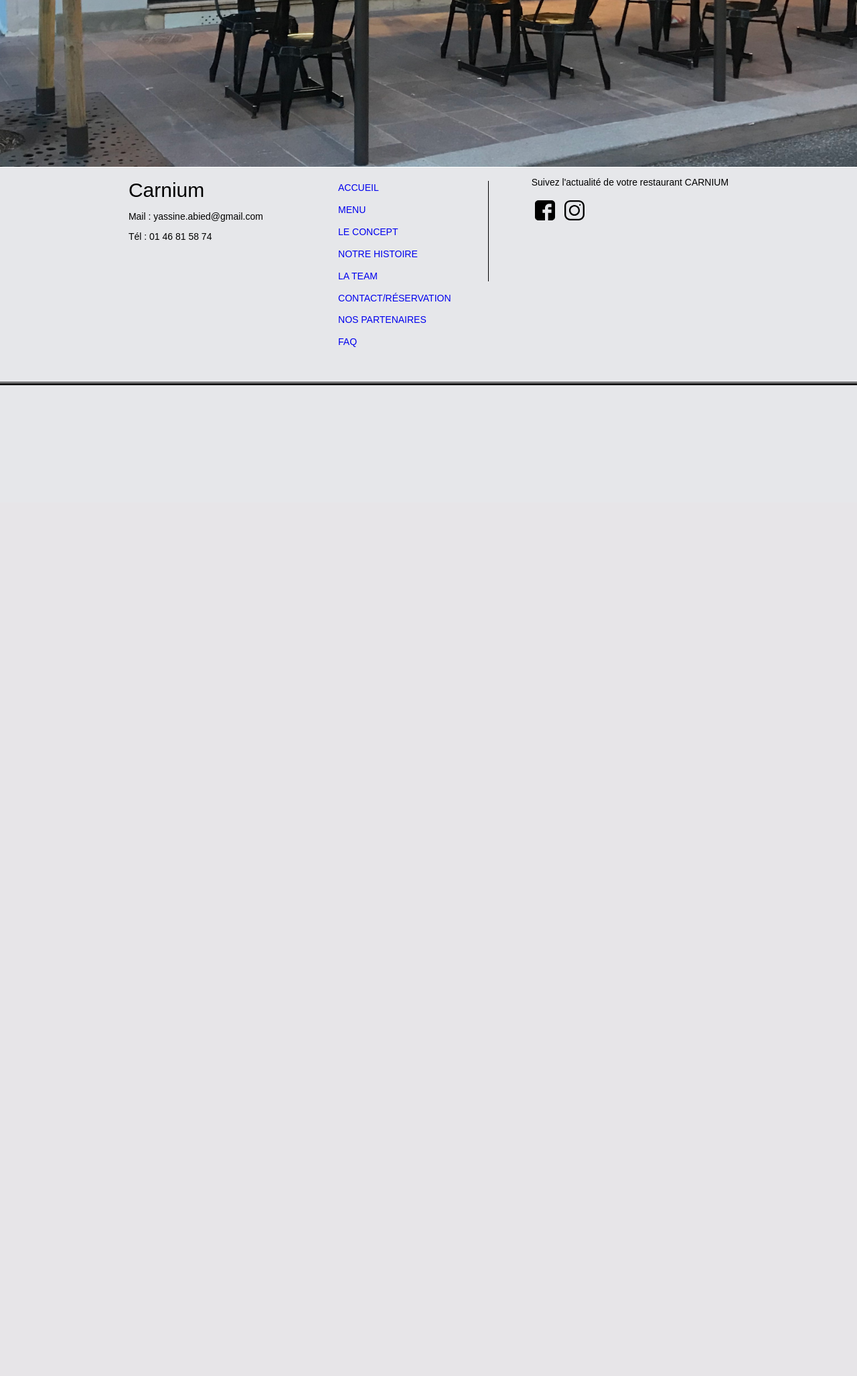
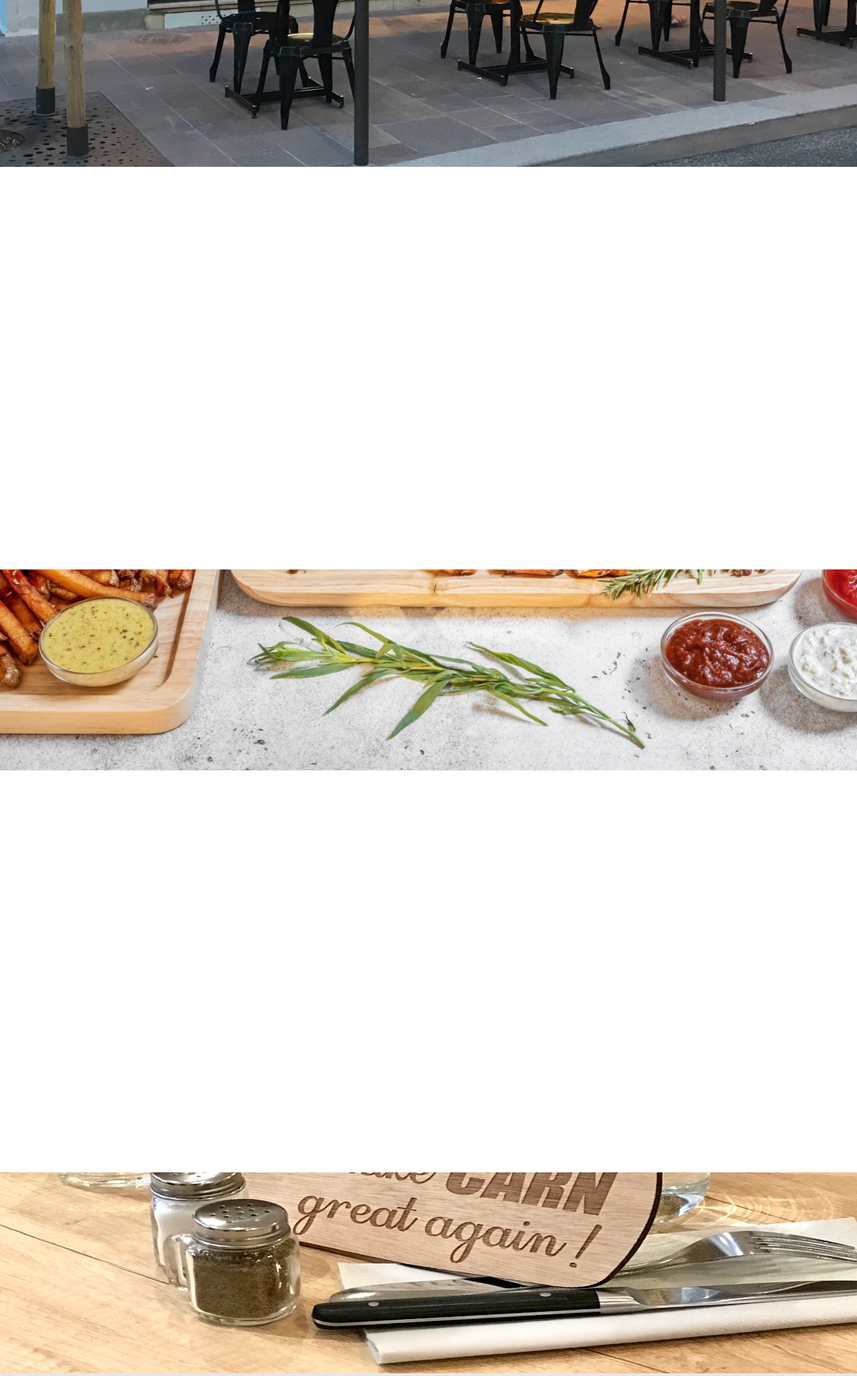
Before and after one commit to ilies28000/Carnium, a PHP site: page / in a window 1280 px wide; the page is wider, and only the part inside the window is pictured. Shown: the part 710-2764 px from the top of that part at 67% size. Before the commit the page ends 1285 px from the top of that part, so only its background shows below. Run offline with PHP 8.4, Linux system fonts and the light colour scheme; some libraries are stand-ins or nearby versions.

Commit message:
backGround

```diff
--- a/CarniumWeb/index.html
+++ b/CarniumWeb/index.html
@@ -105,7 +105,26 @@
                 <a href="#" id="reservationLink" title="Reservez"> <span>RESERVATION</span></a>
             </div>
         </div>
-        <footer>
+        <div class="background">
+            <div class="concept">
+
+            </div>
+            <div class="livraison">
+
+            </div>
+        </div>
+        <div class="background2">
+            <div class="Histoire">
+
+            </div>
+            <div class="Team">
+
+            </div>
+            <div class="Partenaires">
+
+            </div>
+        </div>
+         <footer>
             <div class="PageDown">
               <div class="info">
                 <p>Carnium</p>
--- a/CarniumWeb/styles/main.css
+++ b/CarniumWeb/styles/main.css
@@ -270,6 +270,75 @@ body{
   transition:color 0.4s ease 0s;
 }
 
+/* BackGround1 */
+
+.background{
+  width: 1440px;
+  height: 900px;
+  background: url("../images/image3.jpeg");
+  background-size: 1440px 900px;
+  background-attachment: fixed;
+  position: relative;
+}
+.concept{
+  position: absolute;
+  top : 0;
+  right : 0;
+  margin: 0 auto;
+  width: 1440px;
+  height: 200px;
+  background-color: #FFF;
+}
+
+.livraison{
+  position: absolute;
+  top : 200px;
+  right : 0;
+  margin: 0 auto;
+  width: 1440px;
+  height: 400px;
+  background-color: #FFF;
+}
+
+/* BackGround2 */
+
+.background2{
+  width: 1440px;
+  height: 900px;
+  background: url("../images/image2.jpeg");
+  background-size: 1440px 900px;
+  background-attachment: fixed;
+  position: relative;
+}
+
+.Histoire{
+  position: absolute;
+  top : 0;
+  right : 0;
+  margin: 0 auto;
+  width: 1440px;
+  height: 200px;
+  background-color: #FFF;
+
+}
+.Team{
+  position: absolute;
+  top : 200px;
+  right : 0;
+  margin: 0 auto;
+  width: 1440px;
+  height: 400px;
+  background-color: #FFF;
+}
+.Partenaires{
+  position: absolute;
+  top : 200px;
+  right : 0;
+  margin: 0 auto;
+  width: 1440px;
+  height: 400px;
+  background-color: #FFF;
+}
 /* footer */
 
 a{
```
